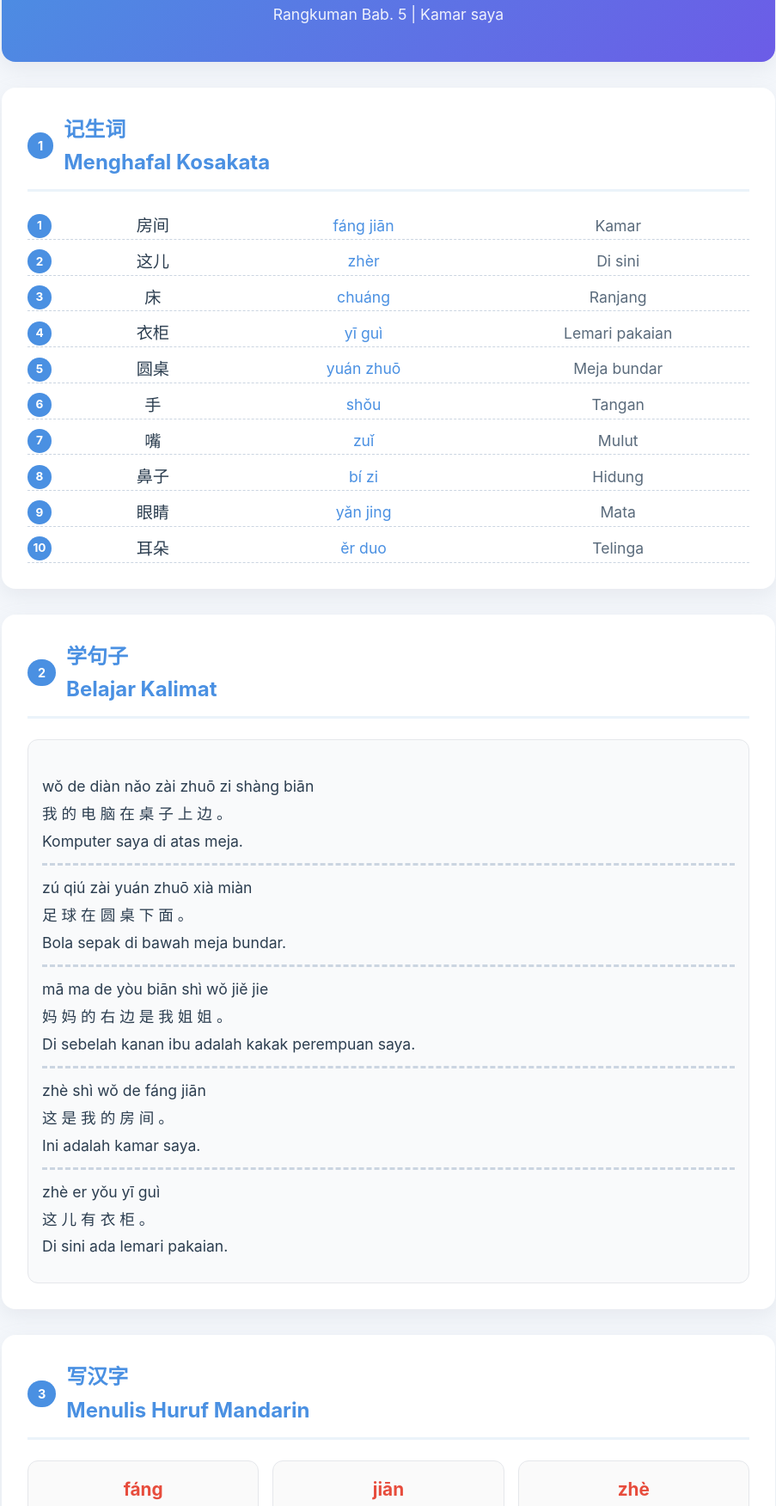
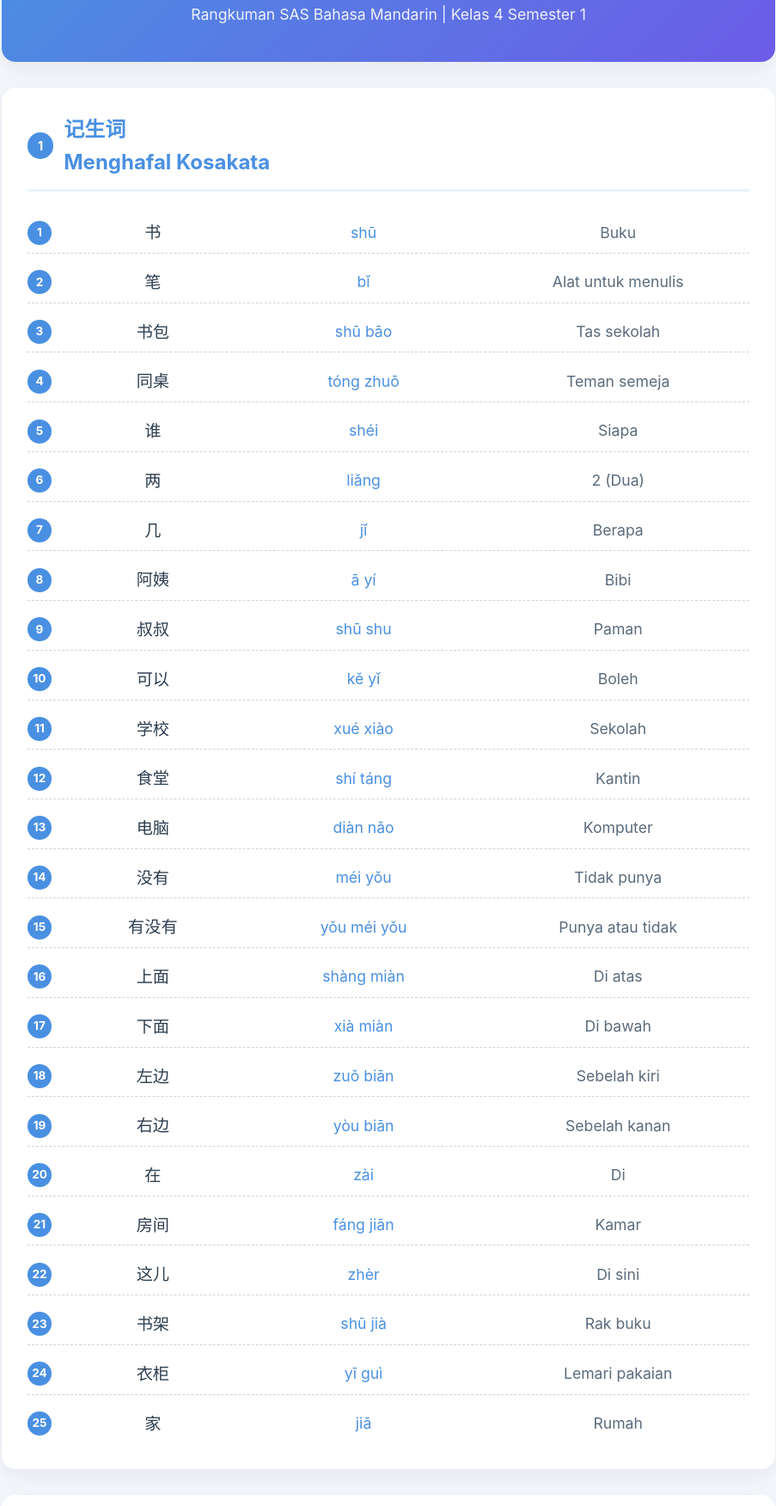
Before and after one commit to sujianduo/Rangkuman-4, a plain HTML site: page index.html in a window 1280 px wide. Shown: the part 103-1855 px from the top of the page at 86% size, without its empty margins (188-1091 px from the left). Drawn offline with Linux system fonts and the light colour scheme.

Commit message:
Add files via upload

```diff
--- a/index.html
+++ b/index.html
@@ -3,7 +3,7 @@
 <head>
     <meta charset="UTF-8">
     <meta name="viewport" content="width=device-width, initial-scale=1.0">
-    <title>Rangkuman</title>
+    <title>Rangkuman SAS Bahasa Mandarin Kelas 4 Semester 1</title>
     <style>
         :root {
             --primary: #4A90E2;
@@ -100,7 +100,12 @@
             display: flex;
             align-items: center;
             gap: 16px;
+            padding: 8px 0;
             border-bottom: 1px dashed #CBD5E1;
+        }
+
+        .vocab-item:last-child {
+            border-bottom: none;
         }
 
         .vocab-num {
@@ -114,6 +119,7 @@
             justify-content: center;
             font-size: 0.85rem;
             font-weight: bold;
+            flex-shrink: 0;
         }
 
         .vocab-hanzi {
@@ -220,14 +226,14 @@
             font-weight: bold;
         }
 
-		.button-box{
-			text-align:center;
-			margin-top:30px;
+        .button-box {
+            text-align: center;
+            margin-top: 30px;
         }
 
-		.btn{
-			display:inline-block;
-			text-decoration:none;
+        .btn {
+            display: inline-block;
+            text-decoration: none;
             padding: 22px 48px;
             border-radius: 50px;
             background: linear-gradient(90deg, #c084fc, #22d3ee);
@@ -238,7 +244,7 @@
             box-shadow: 0 4px 15px rgba(192, 132, 252, 0.3);
         }
 
-		.btn:hover{
+        .btn:hover {
             transform: scale(1.05);
             box-shadow: 0 0 25px rgba(34, 211, 238, .5);
         }
@@ -269,7 +275,6 @@
             color: #54809b;
             opacity: 0.8;
         }
-
     </style>
 </head>
 <body>
@@ -278,8 +283,8 @@
 
     <!-- Header -->
     <header>
-        <h1>第五课内容概要 | 我的房间</h1>
-        <p>Rangkuman Bab. 5 | Kamar saya</p>
+        <h1>四年级第一学期期末考试复习概要 | 华语</h1>
+        <p>Rangkuman SAS Bahasa Mandarin | Kelas 4 Semester 1</p>
     </header>
 
     <!-- Section 1: Vocabulary -->
@@ -290,63 +295,153 @@
         <div class="vocab-grid">
             <div class="vocab-item">
                 <span class="vocab-num">1</span>
+                <span class="vocab-hanzi">书</span>
+                <span class="vocab-pinyin">shū</span>
+                <span class="vocab-meaning">Buku</span>
+            </div>
+            <div class="vocab-item">
+                <span class="vocab-num">2</span>
+                <span class="vocab-hanzi">笔</span>
+                <span class="vocab-pinyin">bǐ</span>
+                <span class="vocab-meaning">Alat untuk menulis</span>
+            </div>
+            <div class="vocab-item">
+                <span class="vocab-num">3</span>
+                <span class="vocab-hanzi">书包</span>
+                <span class="vocab-pinyin">shū bāo</span>
+                <span class="vocab-meaning">Tas sekolah</span>
+            </div>
+            <div class="vocab-item">
+                <span class="vocab-num">4</span>
+                <span class="vocab-hanzi">同桌</span>
+                <span class="vocab-pinyin">tónɡ zhuō</span>
+                <span class="vocab-meaning">Teman semeja</span>
+            </div>
+            <div class="vocab-item">
+                <span class="vocab-num">5</span>
+                <span class="vocab-hanzi">谁</span>
+                <span class="vocab-pinyin">shéi</span>
+                <span class="vocab-meaning">Siapa</span>
+            </div>
+            <div class="vocab-item">
+                <span class="vocab-num">6</span>
+                <span class="vocab-hanzi">两</span>
+                <span class="vocab-pinyin">liǎnɡ</span>
+                <span class="vocab-meaning">2 (Dua)</span>
+            </div>
+            <div class="vocab-item">
+                <span class="vocab-num">7</span>
+                <span class="vocab-hanzi">几</span>
+                <span class="vocab-pinyin">jǐ</span>
+                <span class="vocab-meaning">Berapa</span>
+            </div>
+            <div class="vocab-item">
+                <span class="vocab-num">8</span>
+                <span class="vocab-hanzi">阿姨</span>
+                <span class="vocab-pinyin">ā yí</span>
+                <span class="vocab-meaning">Bibi</span>
+            </div>
+            <div class="vocab-item">
+                <span class="vocab-num">9</span>
+                <span class="vocab-hanzi">叔叔</span>
+                <span class="vocab-pinyin">shū shu</span>
+                <span class="vocab-meaning">Paman</span>
+            </div>
+            <div class="vocab-item">
+                <span class="vocab-num">10</span>
+                <span class="vocab-hanzi">可以</span>
+                <span class="vocab-pinyin">kě yǐ</span>
+                <span class="vocab-meaning">Boleh</span>
+            </div>
+            <div class="vocab-item">
+                <span class="vocab-num">11</span>
+                <span class="vocab-hanzi">学校</span>
+                <span class="vocab-pinyin">xué xiào</span>
+                <span class="vocab-meaning">Sekolah</span>
+            </div>
+            <div class="vocab-item">
+                <span class="vocab-num">12</span>
+                <span class="vocab-hanzi">食堂</span>
+                <span class="vocab-pinyin">shí tánɡ</span>
+                <span class="vocab-meaning">Kantin</span>
+            </div>
+            <div class="vocab-item">
+                <span class="vocab-num">13</span>
+                <span class="vocab-hanzi">电脑</span>
+                <span class="vocab-pinyin">diàn nǎo</span>
+                <span class="vocab-meaning">Komputer</span>
+            </div>
+            <div class="vocab-item">
+                <span class="vocab-num">14</span>
+                <span class="vocab-hanzi">没有</span>
+                <span class="vocab-pinyin">méi yǒu</span>
+                <span class="vocab-meaning">Tidak punya</span>
+            </div>
+            <div class="vocab-item">
+                <span class="vocab-num">15</span>
+                <span class="vocab-hanzi">有没有</span>
+                <span class="vocab-pinyin">yǒu méi yǒu</span>
+                <span class="vocab-meaning">Punya atau tidak</span>
+            </div>
+            <div class="vocab-item">
+                <span class="vocab-num">16</span>
+                <span class="vocab-hanzi">上面</span>
+                <span class="vocab-pinyin">shànɡ miàn</span>
+                <span class="vocab-meaning">Di atas</span>
+            </div>
+            <div class="vocab-item">
+                <span class="vocab-num">17</span>
+                <span class="vocab-hanzi">下面</span>
+                <span class="vocab-pinyin">xià miàn</span>
+                <span class="vocab-meaning">Di bawah</span>
+            </div>
+            <div class="vocab-item">
+                <span class="vocab-num">18</span>
+                <span class="vocab-hanzi">左边</span>
+                <span class="vocab-pinyin">zuǒ biān</span>
+                <span class="vocab-meaning">Sebelah kiri</span>
+            </div>
+            <div class="vocab-item">
+                <span class="vocab-num">19</span>
+                <span class="vocab-hanzi">右边</span>
+                <span class="vocab-pinyin">yòu biān</span>
+                <span class="vocab-meaning">Sebelah kanan</span>
+            </div>
+            <div class="vocab-item">
+                <span class="vocab-num">20</span>
+                <span class="vocab-hanzi">在</span>
+                <span class="vocab-pinyin">zài</span>
+                <span class="vocab-meaning">Di</span>
+            </div>
+            <div class="vocab-item">
+                <span class="vocab-num">21</span>
                 <span class="vocab-hanzi">房间</span>
                 <span class="vocab-pinyin">fánɡ jiān</span>
                 <span class="vocab-meaning">Kamar</span>
             </div>
             <div class="vocab-item">
-                <span class="vocab-num">2</span>
+                <span class="vocab-num">22</span>
                 <span class="vocab-hanzi">这儿</span>
                 <span class="vocab-pinyin">zhèr</span>
                 <span class="vocab-meaning">Di sini</span>
             </div>
             <div class="vocab-item">
-                <span class="vocab-num">3</span>
-                <span class="vocab-hanzi">床</span>
-                <span class="vocab-pinyin">chuánɡ</span>
-                <span class="vocab-meaning">Ranjang</span>
+                <span class="vocab-num">23</span>
+                <span class="vocab-hanzi">书架</span>
+                <span class="vocab-pinyin">shū jià</span>
+                <span class="vocab-meaning">Rak buku</span>
             </div>
             <div class="vocab-item">
-                <span class="vocab-num">4</span>
+                <span class="vocab-num">24</span>
                 <span class="vocab-hanzi">衣柜</span>
                 <span class="vocab-pinyin">yī ɡuì</span>
                 <span class="vocab-meaning">Lemari pakaian</span>
             </div>
             <div class="vocab-item">
-                <span class="vocab-num">5</span>
-                <span class="vocab-hanzi">圆桌</span>
-                <span class="vocab-pinyin">yuán zhuō</span>
-                <span class="vocab-meaning">Meja bundar</span>
-            </div>
-            <div class="vocab-item">
-                <span class="vocab-num">6</span>
-                <span class="vocab-hanzi">手</span>
-                <span class="vocab-pinyin">shǒu</span>
-                <span class="vocab-meaning">Tangan</span>
-            </div>
-            <div class="vocab-item">
-                <span class="vocab-num">7</span>
-                <span class="vocab-hanzi">嘴</span>
-                <span class="vocab-pinyin">zuǐ</span>
-                <span class="vocab-meaning">Mulut</span>
-            </div>
-            <div class="vocab-item">
-                <span class="vocab-num">8</span>
-                <span class="vocab-hanzi">鼻子</span>
-                <span class="vocab-pinyin">bí zi</span>
-                <span class="vocab-meaning">Hidung</span>
-            </div>
-            <div class="vocab-item">
-                <span class="vocab-num">9</span>
-                <span class="vocab-hanzi">眼睛</span>
-                <span class="vocab-pinyin">yǎn jinɡ</span>
-                <span class="vocab-meaning">Mata</span>
-            </div>
-			<div class="vocab-item">
-                <span class="vocab-num">10</span>
-                <span class="vocab-hanzi">耳朵</span>
-                <span class="vocab-pinyin">ěr duo</span>
-                <span class="vocab-meaning">Telinga</span>
+                <span class="vocab-num">25</span>
+                <span class="vocab-hanzi">家</span>
+                <span class="vocab-pinyin">jiā</span>
+                <span class="vocab-meaning">Rumah</span>
             </div>
         </div>
     </div>
@@ -360,11 +455,21 @@
             <div class="sentence-card">
                 <h4></h4>
                 <ul class="sentence-list">
-                    <li>wǒ de diàn nǎo zài zhuō zi shànɡ biān<br>我 的 电 脑 在 桌 子 上 边 。<br>Komputer saya di atas meja.</li>
-                    <li>zú qiú zài yuán zhuō xià miàn<br>足 球 在 圆 桌 下 面 。<br>Bola sepak di bawah meja bundar.</li>
-                    <li>mā ma de yòu biān shì wǒ jiě jie<br>妈 妈 的 右 边 是 我 姐 姐 。<br>Di sebelah kanan ibu adalah kakak perempuan saya.</li>
+                    <li>zhè shì wǒ de shū<br>这 是 我 的 书 。<br>Ini adalah buku saya.</li>
+					<li>zhè shì xiǎo qiánɡ de bǐ<br>这 是 小 强 的 笔 。<br>Ini adalah pensil Xiao Qiang.</li>
+					<li>wǒ yǒu liǎnɡ běn shū<br>我 有 两 本 书 。<br>Saya memiliki dua buah buku.</li>
+					<li>wǒ yǒu yí ɡè shū bāo<br>我 有 一 个 书 包 。<br>Saya memiliki sebuah tas sekolah.</li>
+					<li>nǐ jiā yǒu diàn nǎo ma<br>你 家 有 电 脑 吗 ？<br>Apakah di rumahmu ada komputer?</li>
+					<li>wǒ méi yǒu zì diǎn<br>我 没 有 字 典 。<br>Saya tidak memiliki kamus.</li>
+					<li>shū zài shū jià shànɡ<br>书 在 书 架 上 。<br>Buku di (atas) rak buku.</li>
+					<li>wǒ men xué xiào yǒu tú shū ɡuǎn<br>我 们 学 校 有 图 书 馆 。<br>Di sekolah kami ada perpustakaan.)</li>
 					<li>zhè shì wǒ de fánɡ jiān<br>这 是 我 的 房 间 。<br>Ini adalah kamar saya.</li>
-                    <li>zhè er yǒu yī ɡuì<br>这 儿 有 衣 柜 。<br>Di sini ada lemari pakaian.</li>
+					<li>zhè er yǒu yì zhānɡ chuánɡ<br>这 儿 有 一 张 床 。<br>Di sini ada sebuah ranjang.</li>
+					<li>zhè shì wǒ de shū bāo<br>这 是 我 的 书 包 。<br>Ini adalah tas sekolah saya.</li>
+                    <li>wǒ yǒu liǎnɡ běn shū<br>我 有 两 本 书 。<br>Saya mempunyai 2 buah buku.</li>
+                    <li>wǒ jiā yǒu liǎnɡ tái diàn nǎo<br>我 家 有 两 台 电 脑 。<br>Di rumah saya ada 2 unit komputer.</li>
+                    <li>mèi mei zài mā ma de yòu biān<br>妹 妹 在 妈 妈 的 右 边 。<br>Adik perempuan berada di sebelah kanan ibu.</li>
+                    <li>zhè shì wǒ de fánɡ jiān<br>这 是 我 的 房 间 。<br>Ini adalah kamar saya.</li>
                 </ul>
             </div>
         </div>
@@ -378,44 +483,44 @@
         <p style="margin-bottom: 16px; color: var(--text-sub);"></p>
         <div class="stroke-grid">
             <div class="stroke-item">
-                <div class="stroke-pinyin"><span class="stroke-highlight">fánɡ</span></div>
-				<div class="stroke-char">房</div>
+                <div class="stroke-pinyin"><span class="stroke-highlight">shū</span></div>
+                <div class="stroke-char">书</div>
             </div>
             <div class="stroke-item">
-                <div class="stroke-pinyin"><span class="stroke-highlight">jiān</span></div>
-				<div class="stroke-char">间</div>
+                <div class="stroke-pinyin"><span class="stroke-highlight">bǐ</span></div>
+                <div class="stroke-char">笔</div>
             </div>
             <div class="stroke-item">
-                <div class="stroke-pinyin"><span class="stroke-highlight">zhè</span></div>
-				<div class="stroke-char">这</div>
+                <div class="stroke-pinyin"><span class="stroke-highlight">liǎnɡ</span></div>
+                <div class="stroke-char">两</div>
             </div>
             <div class="stroke-item">
-                <div class="stroke-pinyin"><span class="stroke-highlight">ér</span></div>
-				<div class="stroke-char">儿</div>
+                <div class="stroke-pinyin"><span class="stroke-highlight">shū bāo</span></div>
+                <div class="stroke-char">书包</div>
             </div>
             <div class="stroke-item">
-                <div class="stroke-pinyin"><span class="stroke-highlight">yī</span></div>
-				<div class="stroke-char">衣</div>
+                <div class="stroke-pinyin"><span class="stroke-highlight">diàn nǎo</span></div>
+                <div class="stroke-char">电脑</div>
             </div>
             <div class="stroke-item">
-                <div class="stroke-pinyin"><span class="stroke-highlight">ɡuì</span></div>
-				<div class="stroke-char">柜</div>
+                <div class="stroke-pinyin"><span class="stroke-highlight">méi yǒu</span></div>
+                <div class="stroke-char">没有</div>
             </div>
             <div class="stroke-item">
-                <div class="stroke-pinyin"><span class="stroke-highlight">yuán</span></div>
-				<div class="stroke-char">圆</div>
+                <div class="stroke-pinyin"><span class="stroke-highlight">shū jià</span></div>
+                <div class="stroke-char">书架</div>
             </div>
             <div class="stroke-item">
-                <div class="stroke-pinyin"><span class="stroke-highlight">zhuō</span></div>
-				<div class="stroke-char">桌</div>
+                <div class="stroke-pinyin"><span class="stroke-highlight">xué xiào</span></div>
+                <div class="stroke-char">学校</div>
             </div>
             <div class="stroke-item">
-                <div class="stroke-pinyin"><span class="stroke-highlight">ěr</span></div>
-				<div class="stroke-char">耳</div>
+                <div class="stroke-pinyin"><span class="stroke-highlight">fánɡ jiān</span></div>
+                <div class="stroke-char">房间</div>
             </div>
             <div class="stroke-item">
-                <div class="stroke-pinyin"><span class="stroke-highlight">duǒ</span></div>
-				<div class="stroke-char">朵</div>
+                <div class="stroke-pinyin"><span class="stroke-highlight">zhè er</span></div>
+                <div class="stroke-char">这儿</div>
             </div>
         </div>
     </div>
```
Lines whose indentation alone changed are shown as unchanged.
